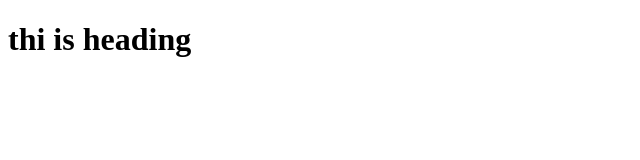
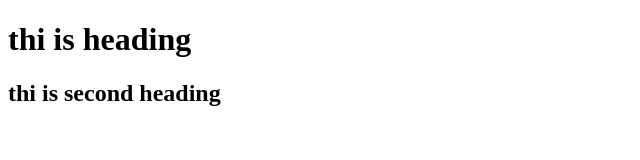
Before and after one commit to rajsingh5911/vegetable_code, a plain HTML site: page work/index.html in a window 1280 px wide. Shown: the whole page, without its empty margins (0-640 px from the left). Drawn offline with Linux system fonts and the light colour scheme.

Commit message:
second commit

```diff
--- a/work/index.html
+++ b/work/index.html
@@ -7,5 +7,6 @@
 </head>
 <body>
     <h1>thi is heading</h1>
+    <h2>thi is second heading </h2>
 </body>
 </html>
```
